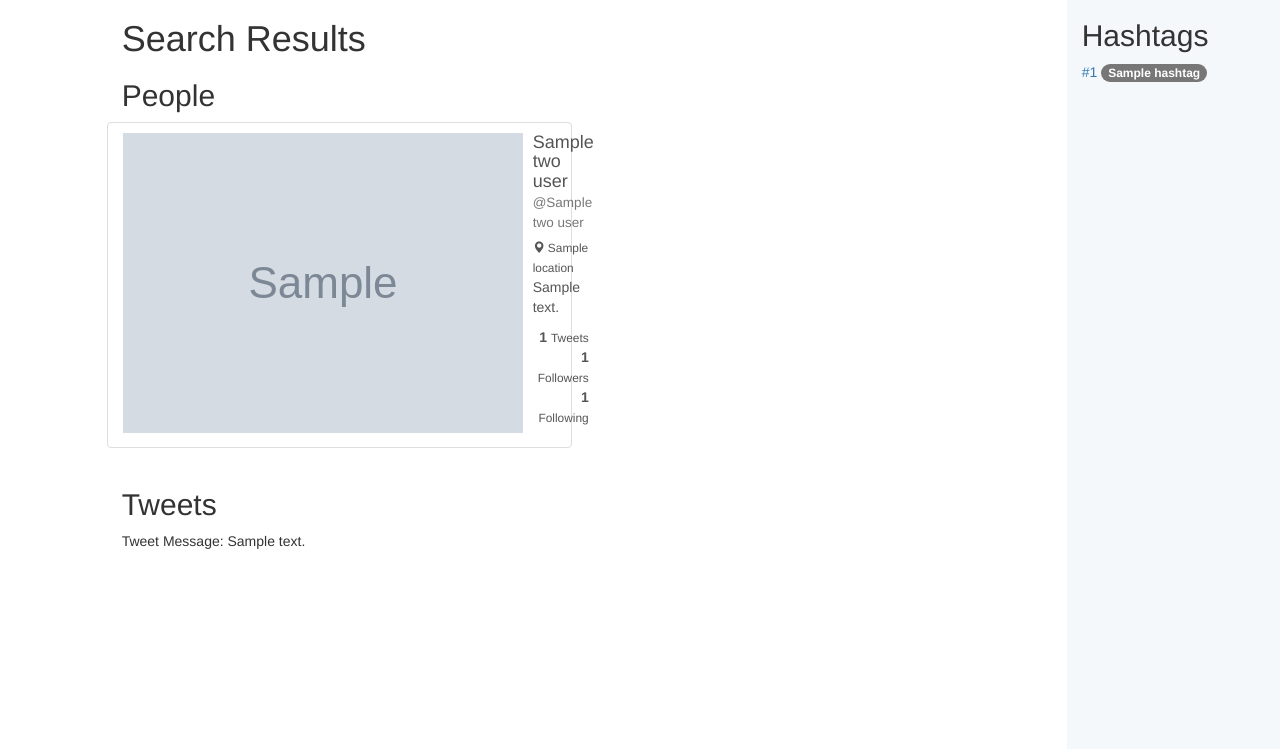
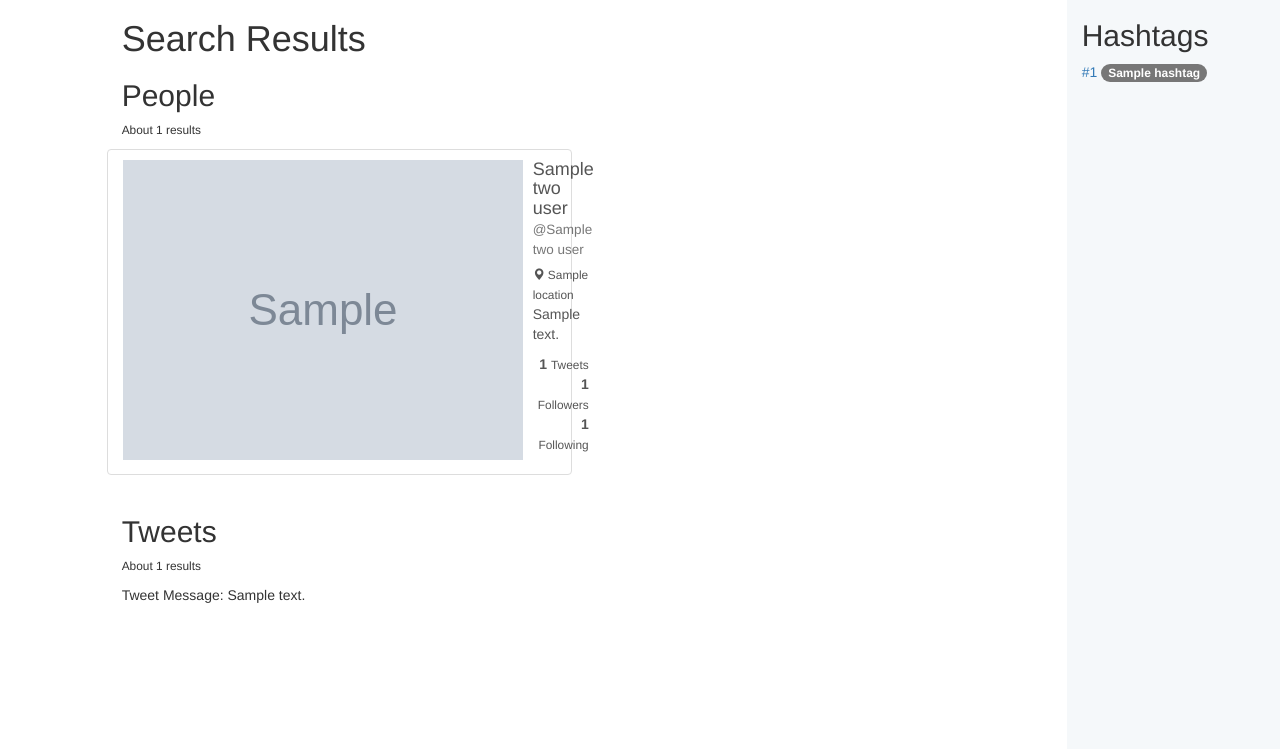
Before and after one commit to ashleyhsia0/tweegle, a Flask app: template templates/search_results.html in a window 1280 px wide. Shown: the part 51-800 px from the top of the page. Run offline with Flask 2, Linux system fonts and the light colour scheme; the template is opened without the code that fills it: most values are stand-ins (such as "Sample title", 1, 10 or a date in 2020); grey boxes marked "Sample" are stand-in pictures; some libraries are stand-ins or nearby versions.

Commit message:
Add number of search results returned

```diff
--- a/templates/search_results.html
+++ b/templates/search_results.html
@@ -39,6 +39,9 @@
 
         <h2>People</h2>
         {% if user_search_results %}
+          <p class="small">
+            About {{ user_search_results|length }} results
+          </p>
           {% for two_users in user_search_results|slice(2) %}<!-- Slice to have 2 columns -->
             <div class="row">
               {% for user in two_users %}
@@ -71,6 +74,9 @@
 
         <h2>Tweets</h2>
         {% if tweet_search_results %}
+          <p class="small">
+            About {{ tweet_search_results|length }} results
+          </p>
           {% for tweet in tweet_search_results %}
             Tweet Message: {{ tweet.text }}
           {% endfor %}
```
